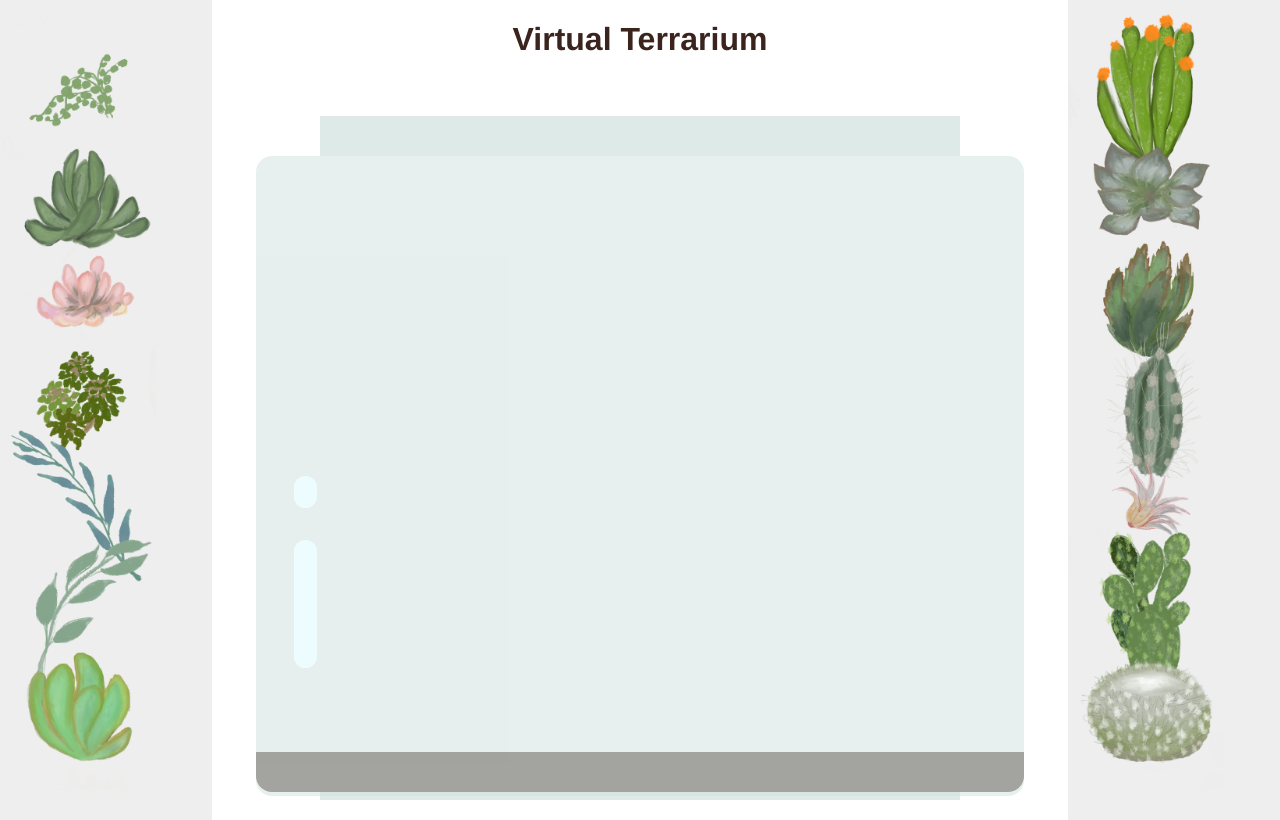
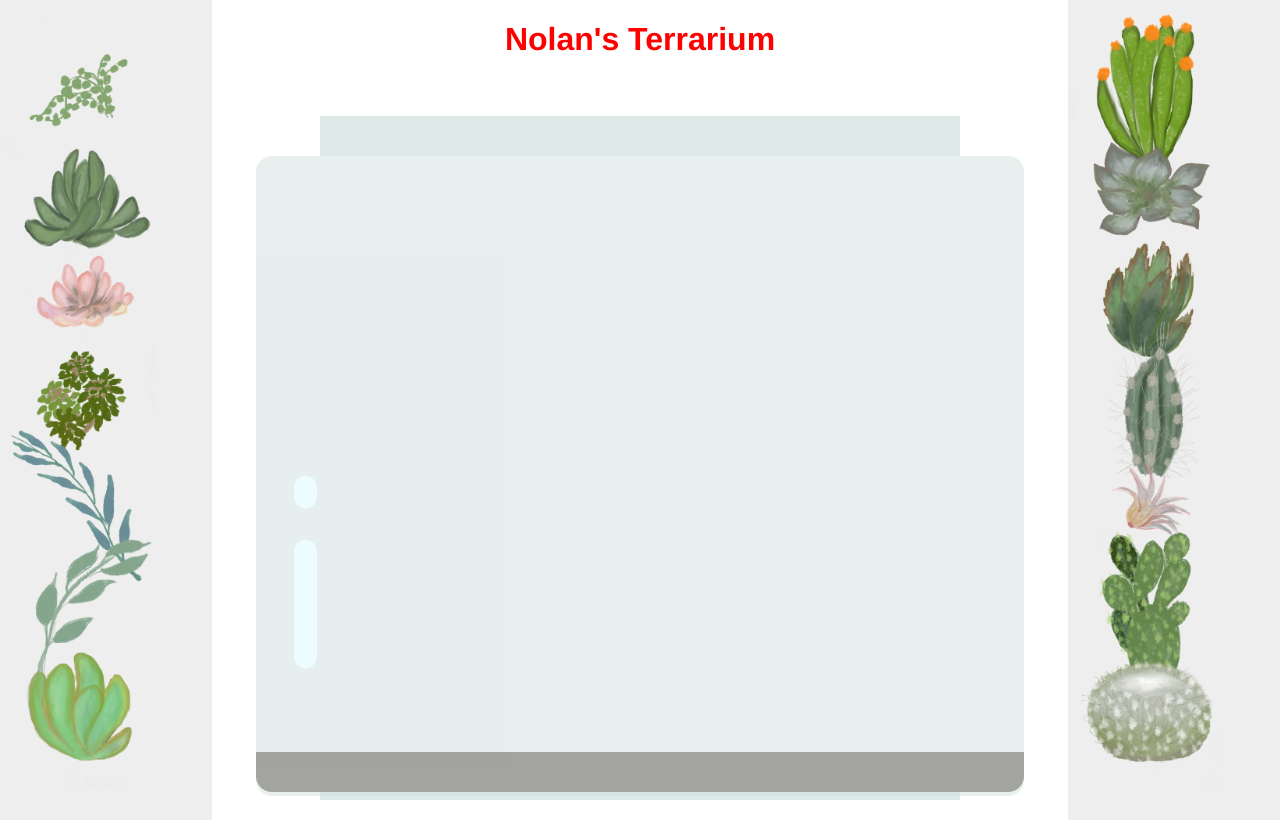
Before and after one commit to nrwalker2/NRW-Terrarium, a plain HTML site: page index.html in a window 1280 px wide. Drawn offline with Linux system fonts and the light colour scheme.

Commit message:
Update index.html

```diff
--- a/index.html
+++ b/index.html
@@ -1,6 +1,7 @@
 <!DOCTYPE html>
 <html lang="en">
 	<head>
+		<!-- Nolan Walker Terrarium Project -->
 		<title>Welcome to my Virtual Terrarium</title>
 		<meta charset="utf-8" />
 		<meta http-equiv="X-UA-Compatible" content="IE=edge" />
@@ -13,7 +14,7 @@
 
 	<body>
 		<div id="page">
-			<h1>Virtual Terrarium</h1>
+			<h1 style="color:red;">Nolan's Terrarium</h1>
 
 			<div id="left-container" class="container">
 				<div class="plant-holder">
```
